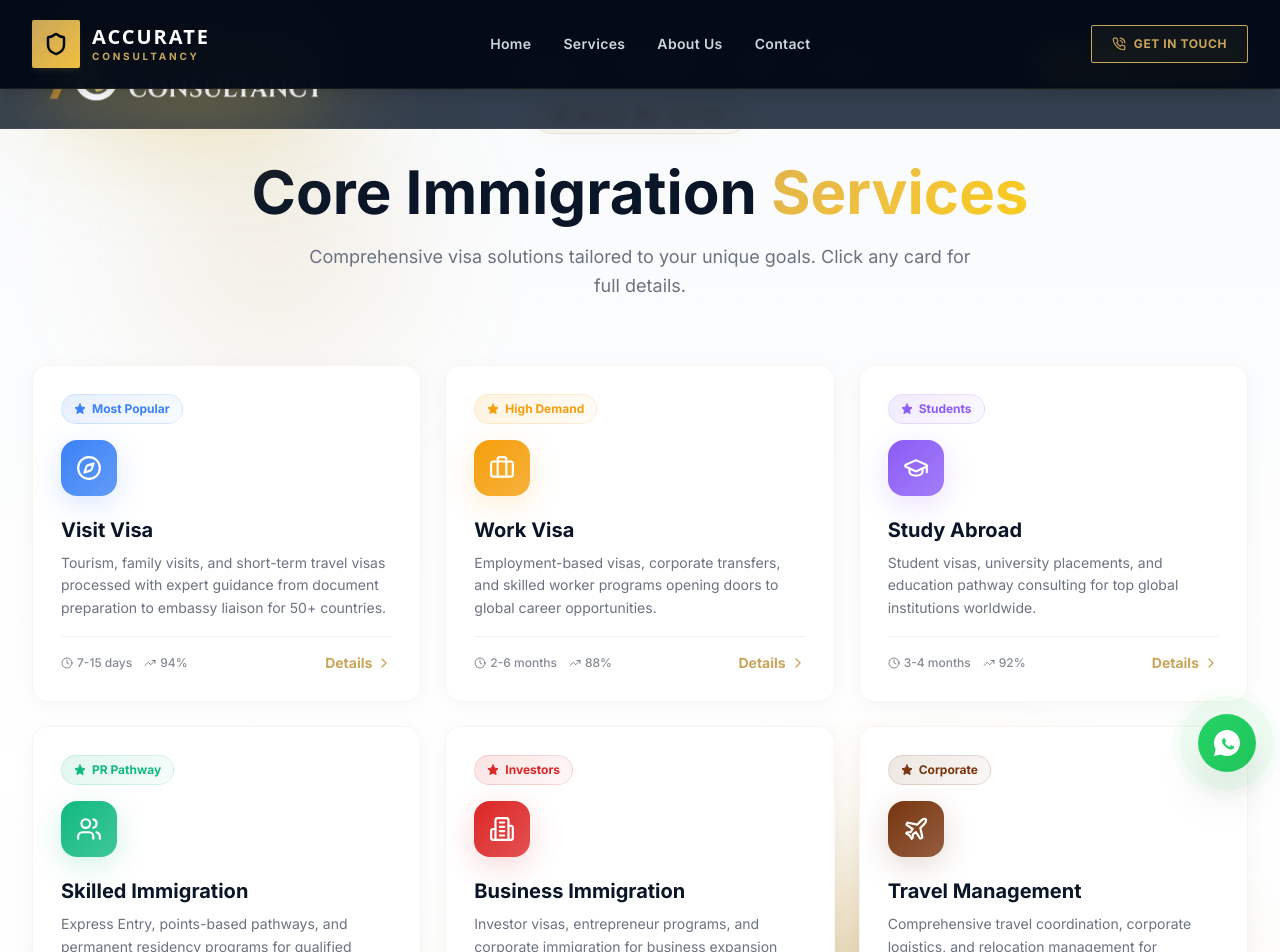
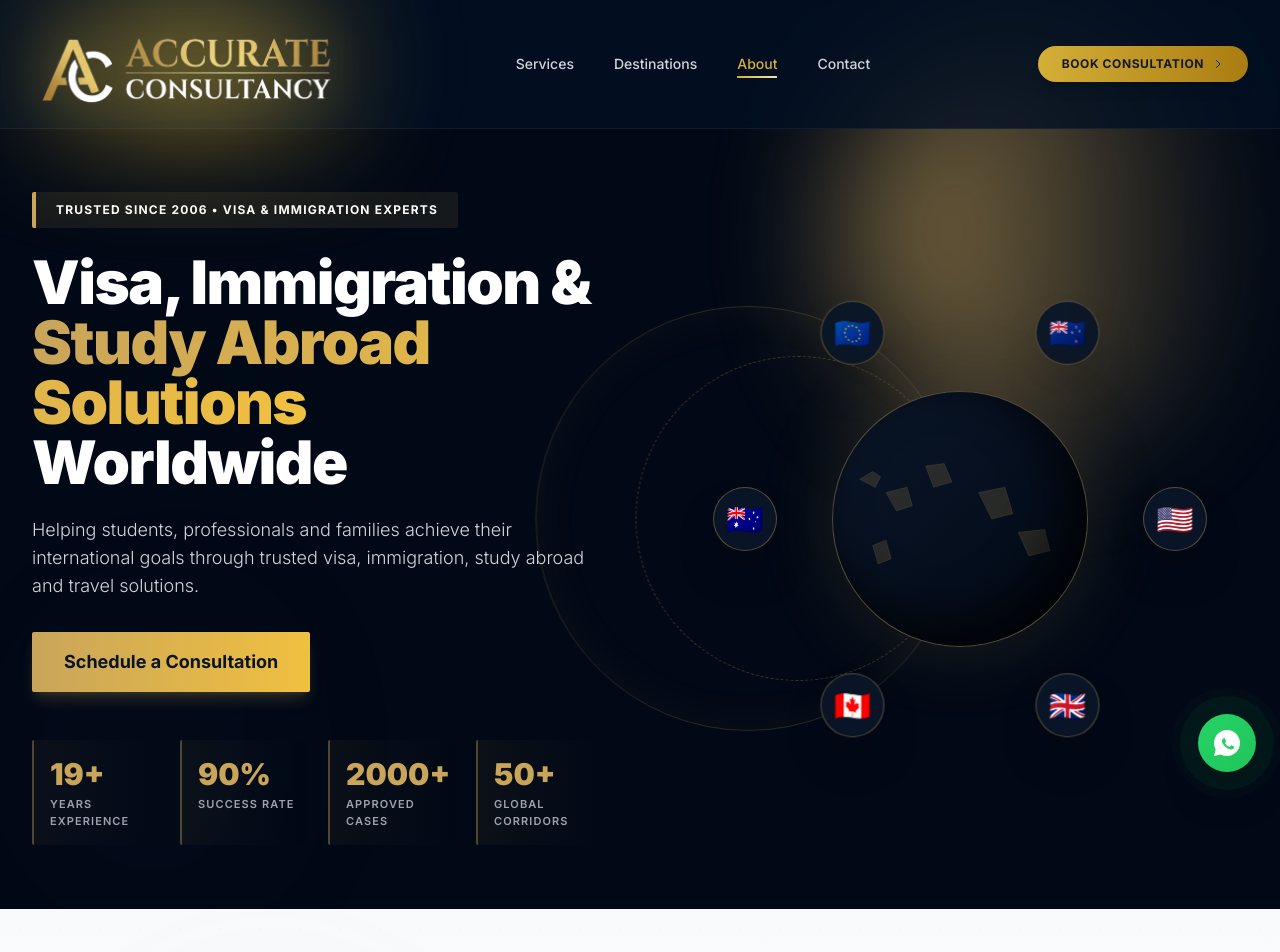
Before and after one commit to imran1001/Accurate-ConsultancyV3, a React (Vite) app: page / in a window 1280 px wide. Shown: the top 952 px of the page. Built offline with nearby package versions, Linux system fonts and the light colour scheme.

Commit message:
Refactor Hero component and add useCounter hook

```diff
--- a/src/components/Hero.jsx
+++ b/src/components/Hero.jsx
@@ -1,128 +1,370 @@
 import React, { useState, useEffect } from 'react';
-import { Menu, X, Shield, ChevronRight, PhoneCall } from 'lucide-react';
 
-const Navbar = () => {
-  const [isOpen, setIsOpen] = useState(false);
-  const [isScrolled, setIsScrolled] = useState(false);
+
+// Optimized Counter Hook
+
+const useCounter = (end, duration = 2000, start = 0) => {
+
+  const [count, setCount] = useState(start);
 
   useEffect(() => {
-    const handleScroll = () => {
-      if (window.scrollY > 20) {
-        setIsScrolled(true);
-      } else {
-        isScrolled(false);
-      }
+
+    let startTime = null;
+
+    const animate = (currentTime) => {
+
+      if (!startTime) startTime = currentTime;
+
+      const elapsed = currentTime - startTime;
+
+      const progress = Math.min(elapsed / duration, 1);
+
+      const value = Math.floor(progress * (end - start) + start);
+
+      setCount(value);
+
+      if (progress < 1) requestAnimationFrame(animate);
+
     };
-    window.addEventListener('scroll', handleScroll);
-    return () => window.removeEventListener('scroll', handleScroll);
-  }, []);
+
+    const frameId = requestAnimationFrame(animate);
+
+    return () => cancelAnimationFrame(frameId);
+
+  }, [end, duration, start]);
+
+  return count;
+
+};
+
+
+// Strategic Core Markets perfectly spaced at 60-degree intervals
+
+const countriesData = [
+
+  { flag: '🇺🇸', name: 'United States', angle: 0 },
+
+  { flag: '🇬🇧', name: 'United Kingdom', angle: 60 },
+
+  { flag: '🇨🇦', name: 'Canada', angle: 120 },
+
+  { flag: '🇦🇺', name: 'Australia', angle: 180 },
+
+  { flag: '🇪🇺', name: 'Europe', angle: 240 },
+
+  { flag: '🇳🇿', name: 'New Zealand', angle: 300 },
+
+];
+
+
+const ContinentsMap = () => (
+
+  <svg viewBox="0 0 960 600" className="w-full h-full opacity-60">
+
+    <defs>
+
+      <style>{`.continent{fill:rgba(201,165,90,0.3);stroke:rgba(201,165,90,0.6);stroke-width:1.5}.water{fill:transparent}`}</style>
+
+    </defs>
+
+    <rect className="water" width="960" height="600" />
+
+    <g className="continent">
+
+      <path d="M 100,150 L 150,120 L 180,140 L 160,180 Z" />
+
+      <path d="M 200,200 L 280,180 L 300,250 L 240,270 Z" />
+
+      <path d="M 350,100 L 420,90 L 450,160 L 380,180 Z" />
+
+      <path d="M 550,200 L 650,180 L 680,280 L 600,300 Z" />
+
+      <path d="M 700,350 L 800,340 L 820,420 L 740,440 Z" />
+
+      <path d="M 150,400 L 200,380 L 220,450 L 170,470 Z" />
+
+    </g>
+
+  </svg>
+
+);
+
+
+const Hero = () => {
+
+  const yearsCount = useCounter(19, 2000);
+
+  const successCount = useCounter(90, 2000);
+
+  const casesCount = useCounter(2000, 2000);
+
+  const countriesCount = useCounter(50, 2000);
+
+
+  const [hoveredCountry, setHoveredCountry] = useState(null);
+
 
   return (
-    <nav
-      className={`fixed top-0 left-0 right-0 z-50 transition-all duration-300 ${
-        isScrolled
-          ? 'bg-[#020916]/95 backdrop-blur-md border-b border-[#c9a55a]/10 py-3 shadow-lg'
-          : 'bg-transparent py-5'
-      }`}
-    >
-      <div className="max-w-7xl mx-auto px-4 sm:px-6 lg:px-8">
-        <div className="flex items-center justify-between h-16">
 
-          {/* BRAND LOGO AREA */}
-          <a href="#" className="flex items-center space-x-3 group no-underline">
-            {/* Logo Icon - Adjusted to a balanced h-12 / w-12 */}
-            <div className="h-12 w-12 rounded-sm bg-gradient-to-br from-[#c9a55a] to-[#f0c040] flex items-center justify-center shadow-md shadow-[#c9a55a]/10 transition-transform duration-300 group-hover:scale-105">
-              <Shield size={24} className="text-[#020916]" strokeWidth={2.5} />
+    /* Increased top padding (pt-36 up to lg:pt-48) so text never collapses under the navbar */
+
+    <section className="relative min-h-screen pt-36 sm:pt-40 md:pt-44 lg:pt-48 pb-16 px-4 sm:px-6 lg:px-8 overflow-hidden flex items-center bg-[#020916]">
+
+      {/* Background Ambient Glow Elements */}
+
+      <div className="absolute top-10 right-10 w-72 h-72 sm:w-96 sm:h-96 rounded-full blur-3xl opacity-20 pointer-events-none bg-gradient-to-r from-[#c9a55a] to-transparent animate-pulse" />
+
+      <div className="absolute bottom-0 left-10 w-64 h-64 sm:w-80 sm:h-80 rounded-full blur-3xl opacity-10 pointer-events-none bg-gradient-to-r from-[#1a2b4c] to-transparent" />
+
+
+      <div className="max-w-7xl mx-auto w-full relative z-10 grid lg:grid-cols-2 gap-16 items-center">
+
+
+
+        {/* Left Content Column */}
+
+        <div className="text-left w-full">
+
+          {/* Corporate Badge */}
+
+          <div className="inline-flex items-center space-x-3 mb-6 px-5 py-2.5 rounded-sm border-l-4 border-[#c9a55a] bg-[#c9a55a]/10 backdrop-blur-md animate-fadeInUp">
+
+            <span className="text-xs font-bold text-white uppercase tracking-widest">
+
+              Trusted Since 2006 • Visa & Immigration Experts
+
+            </span>
+
+          </div>
+
+
+          {/* Heading */}
+
+          <h1 className="text-4xl sm:text-5xl md:text-6xl font-black leading-tight mb-6 text-white tracking-tight">
+
+            Visa, Immigration & <br />
+
+            <span className="bg-gradient-to-r from-[#c9a55a] via-[#f0c040] to-[#c9a55a] bg-[length:200%_auto] bg-clip-text text-transparent animate-textShimmer">
+
+              Study Abroad Solutions
+
+            </span>
+
+            <br /> Worldwide
+
+          </h1>
+
+
+          {/* Subheading */}
+
+          <p className="text-base sm:text-lg text-gray-300 leading-relaxed mb-8 max-w-xl font-light">
+
+            Helping students, professionals and families achieve their international goals through trusted visa, immigration, study abroad and travel solutions.
+
+          </p>
+
+
+          <div className="flex flex-col sm:flex-row items-center gap-4 mb-12">
+
+            <a href="#consultation" className="w-full sm:w-auto inline-flex items-center justify-center gap-2 px-8 py-4 rounded-sm font-bold text-lg bg-gradient-to-r from-[#c9a55a] to-[#f0c040] text-[#0a1628] shadow-lg shadow-[#c9a55a]/20 hover:scale-[1.02] hover:shadow-xl transition-all duration-300 no-underline">
+
+              Schedule a Consultation
+
+            </a>
+
+          </div>
+
+
+          {/* Stats Metrics Display Grid */}
+
+          <div className="grid grid-cols-2 sm:grid-cols-4 gap-4">
+
+            {[
+
+              { value: yearsCount, label: 'Years Experience', suffix: '+' },
+
+              { value: successCount, label: 'Success Rate', suffix: '%' },
+
+              { value: casesCount, label: 'Approved Cases', suffix: '+' },
+
+              { value: countriesCount, label: 'Global Corridors', suffix: '+' }
+
+            ].map((stat, i) => (
+
+              <div key={i} className="p-4 rounded-sm text-left border-l-2 border-[#c9a55a]/40 bg-gradient-to-r from-[#c9a55a]/5 to-transparent">
+
+                <div className="text-[#c9a55a] text-2xl sm:text-3xl font-black mb-1">{stat.value}{stat.suffix}</div>
+
+                <div className="text-gray-400 text-[11px] font-semibold tracking-widest uppercase">{stat.label}</div>
+
+              </div>
+
+            ))}
+
+          </div>
+
+        </div>
+
+
+        {/* Right Column - Corporate Globe with Flag Orbits */}
+
+        <div className="hidden lg:flex w-full items-center justify-center py-8 lg:py-0">
+
+          <div className="relative w-[500px] h-[500px] flex items-center justify-center">
+
+
+
+            {/* Elegant Minimalist Orbit Rings */}
+
+            <div className="absolute w-[85%] h-[85%] rounded-full border border-[#c9a55a]/20 pointer-events-none animate-[spin_60s_linear_infinite] shadow-[inset_0_0_50px_rgba(201,165,90,0.05)]" />
+
+            <div className="absolute w-[65%] h-[65%] rounded-full border border-dashed border-[#c9a55a]/30 pointer-events-none animate-[spin_40s_linear_infinite_reverse]" />
+
+            <div className="absolute w-[50%] h-[50%] rounded-full border border-white/5 pointer-events-none" />
+
+
+            {/* Core Rotating Central Globe */}
+
+            <div className="relative w-64 h-64 rounded-full overflow-hidden bg-gradient-to-br from-[#0a1628] to-[#020916] shadow-[0_0_80px_rgba(201,165,90,0.15)] border border-[#c9a55a]/40 backdrop-blur-xl z-10">
+
+              <div className="w-full h-full animate-[panGlobalMap_35s_linear_infinite]">
+
+                <ContinentsMap />
+
+              </div>
+
+              <div className="absolute inset-0 rounded-full shadow-[inset_-20px_-20px_50px_rgba(0,0,0,0.8)] pointer-events-none" />
+
             </div>
 
-            {/* Logo Typography */}
-            <div className="flex flex-col">
-              <span className="text-xl font-black tracking-widest text-white uppercase leading-none font-sans">
-                Accurate
-              </span>
-              <span className="text-[10px] font-bold tracking-[0.28em] text-[#c9a55a] uppercase mt-1 leading-none">
-                Consultancy
-              </span>
-            </div>
-          </a>
 
-          {/* DESKTOP NAVIGATION */}
-          <div className="hidden md:flex items-center space-x-8">
-            {[
-              { name: 'Home', href: '#' },
-              { name: 'Services', href: '#services' },
-              { name: 'About Us', href: '#about' },
-              { name: 'Contact', href: '#consultation' }
-            ].map((link, idx) => (
-              <a
-                key={idx}
-                href={link.href}
-                className="text-sm font-semibold text-gray-300 hover:text-[#c9a55a] tracking-wide transition-colors duration-200 no-underline"
-              >
-                {link.name}
-              </a>
-            ))}
+            {/* Market Flags Orbiting the Globe */}
+
+            {countriesData.map((country, index) => {
+
+              const orbitStyles = {
+
+                '--start-angle': `${country.angle}deg`,
+
+                '--end-angle': `${country.angle + 360}deg`,
+
+                animation: 'orbitSmooth 40s linear infinite',
+
+              };
+
+
+              return (
+
+                <div
+
+                  key={index}
+
+                  className="absolute left-[50%] top-[50%] -ml-8 -mt-8 z-20"
+
+                  style={orbitStyles}
+
+                >
+
+                  <div
+
+                    className="relative flex items-center justify-center w-16 h-16 rounded-full border border-[#c9a55a]/40 bg-[#0a1628]/95 text-3xl shadow-2xl hover:scale-110 hover:border-[#f0c040] hover:shadow-[#c9a55a]/50 transition-all duration-300 cursor-pointer backdrop-blur-md select-none animate-[counterRotate_40s_linear_infinite]"
+
+                    onMouseEnter={() => setHoveredCountry(index)}
+
+                    onMouseLeave={() => setHoveredCountry(null)}
+
+                  >
+
+                    <span>{country.flag}</span>
+
+
+
+                    {/* Tooltip on Hover */}
+
+                    {hoveredCountry === index && (
+
+                      <div className="absolute bottom-full mb-3 left-1/2 -translate-x-1/2 whitespace-nowrap bg-[#1a2b4c] text-white border border-[#c9a55a]/30 font-semibold text-[12px] py-1.5 px-3 rounded-sm shadow-lg pointer-events-none tracking-wide z-50">
+
+                        {country.name}
+
+                      </div>
+
+                    )}
+
+                  </div>
+
+                </div>
+
+              );
+
+            })}
+
+
           </div>
 
-          {/* ACTION BUTTON */}
-          <div className="hidden md:flex items-center space-x-4">
-            <a
-              href="#consultation"
-              className="inline-flex items-center justify-center gap-2 px-5 py-2.5 rounded-sm font-bold text-xs tracking-wider uppercase border border-[#c9a55a] text-[#c9a55a] bg-[#c9a55a]/5 hover:bg-[#c9a55a] hover:text-[#020916] transition-all duration-300 no-underline"
-            >
-              <PhoneCall size={14} />
-              <span>Get In Touch</span>
-            </a>
-          </div>
+        </div>
 
-          {/* MOBILE MENU BUTTON */}
-          <div className="md:hidden flex items-center">
-            <button
-              onClick={() => setIsOpen(!isOpen)}
-              className="inline-flex items-center justify-center p-2 rounded-sm text-gray-400 hover:text-white hover:bg-[#c9a55a]/10 focus:outline-none transition-colors"
-            >
-              {isOpen ? <X size={24} /> : <Menu size={24} />}
-            </button>
-          </div>
-        </div>
+
       </div>
 
-      {/* MOBILE DROP DOWN DRAWER */}
-      <div
-        className={`md:hidden absolute top-full left-0 right-0 bg-[#020916] border-b border-[#c9a55a]/10 transition-all duration-300 ease-in-out ${
-          isOpen ? 'opacity-100 translate-y-0 pointer-events-auto' : 'opacity-0 -translate-y-4 pointer-events-none'
-        }`}
-      >
-        <div className="px-4 pt-4 pb-6 space-y-3 shadow-2xl">
-          {[
-            { name: 'Home', href: '#' },
-            { name: 'Services', href: '#services' },
-            { name: 'About Us', href: '#about' },
-            { name: 'Contact', href: '#consultation' }
-          ].map((link, idx) => (
-            <a
-              key={idx}
-              href={link.href}
-              onClick={() => setIsOpen(false)}
-              className="block px-4 py-3 rounded-sm text-base font-medium text-gray-300 hover:text-white hover:bg-[#c9a55a]/10 transition-all no-underline"
-            >
-              {link.name}
-            </a>
-          ))}
-          <div className="pt-4 border-t border-gray-800 px-4">
-            <a
-              href="#consultation"
-              onClick={() => setIsOpen(false)}
-              className="w-full flex items-center justify-center gap-2 py-3.5 rounded-sm font-bold text-sm tracking-wider uppercase bg-gradient-to-r from-[#c9a55a] to-[#f0c040] text-[#020916] no-underline"
-            >
-              <span>Schedule Call</span>
-              <ChevronRight size={16} />
-            </a>
-          </div>
-        </div>
-      </div>
-    </nav>
+
+      {/* Embedded High-Fidelity Style Adjustments */}
+
+      <style>{`
+
+        @keyframes fadeInUp {
+
+          from { opacity: 0; transform: translateY(20px); }
+
+          to { opacity: 1; transform: translateY(0); }
+
+        }
+
+        @keyframes textShimmer {
+
+          0%, 100% { background-position: 0% 50%; }
+
+          50% { background-position: 100% 50%; }
+
+        }
+
+        @keyframes panGlobalMap {
+
+          from { transform: translateX(0); }
+
+          to { transform: translateX(-150px); }
+
+        }
+
+        @keyframes orbitSmooth {
+
+          from { transform: rotate(var(--start-angle)) translateX(215px) rotate(calc(-1 * var(--start-angle))); }
+
+          to { transform: rotate(var(--end-angle)) translateX(215px) rotate(calc(-1 * var(--end-angle))); }
+
+        }
+
+        @keyframes counterRotate {
+
+          from { transform: rotate(0deg); }
+
+          to { transform: rotate(-360deg); }
+
+        }
+
+        .animate-fadeInUp {
+
+          animation: fadeInUp 0.8s cubic-bezier(0.16, 1, 0.3, 1) forwards;
+
+        }
+
+      `}</style>
+
+    </section>
+
   );
+
 };
 
-export default Navbar;
+
+export default Hero;
```
